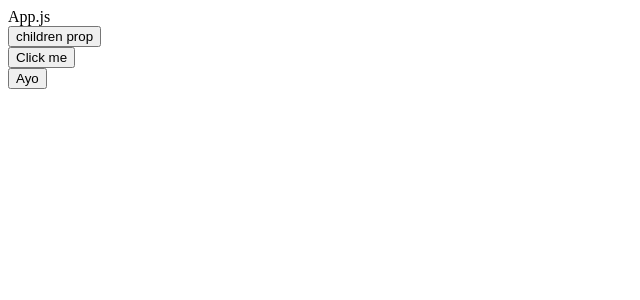
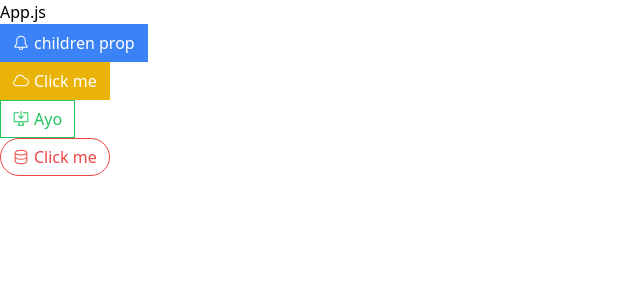
Before and after one commit to Modern-React-Redux-Sellers/React-Nav-Reusable-Components, a React (Create React App) app: page / in a window 1280 px wide. Shown: the top 300 px of the page, without its empty margins (0-640 px from the left). Built offline with nearby package versions, Linux system fonts and the light colour scheme.

Commit message:
completed button component, covered use of ...rest object

```diff
--- /dev/null
+++ b/postcss.config.js
@@ -0,0 +1,6 @@
+module.exports = {
+  plugins: {
+    tailwindcss: {},
+    autoprefixer: {},
+  },
+}
--- a/src/App.js
+++ b/src/App.js
@@ -1,17 +1,25 @@
 import Button from "./components/Button";
+import {GoBell, GoCloud, GoDesktopDownload, GoDatabase} from "react-icons/go";
 
 const App = () => {
+
     return (
         <div>
             App.js
             <div>
-                <Button>children prop</Button>
+                <Button primary >
+                    <GoBell />
+                    children prop
+                </Button>
             </div>
             <div>
-                <Button>Click me</Button>
+                <Button warning ><GoCloud/>Click me</Button>
             </div>
             <div>
-                <Button>Ayo</Button>
+                <Button success outline ><GoDesktopDownload/>Ayo</Button>
+            </div>
+            <div>
+                <Button danger rounded outline><GoDatabase/>Click me</Button>
             </div>
         </div>
     )
--- a/src/components/Button.js
+++ b/src/components/Button.js
@@ -1,4 +1,5 @@
-import PropTypes from 'prop-types';
+import className from "classnames";
+import { twMerge } from "tailwind-merge";
 
 const Button = ({children,
                 primary,
@@ -7,9 +8,27 @@
                 warning,
                 danger,
                 outline,
-                rounded}) => {
+                rounded,
+                ...rest}) => { //...rest passes any remaining props in a bundle
+
+    const classes = twMerge(className(rest.className,'flex items-center px-3 py-1.5 border'
+        ,{
+            'border-blue-500 bg-blue-500 text-white':primary,
+            'border-gray-900 bg-gray-500 text-white':secondary,
+            'border-green-500 bg-green-500 text-white':success,
+            'border-yellow-500 bg-yellow-500 text-white':warning,
+            'border-red-500 bg-red-500 text-white':danger,
+            'rounded-full':rounded,
+            'bg-white':outline,
+            'text-blue-500': outline && primary,
+            'text-gray-500': outline && secondary,
+            'text-green-500': outline && success,
+            'text-yellow-500': outline && warning,
+            'text-red-500': outline && danger,
+        })
+    );
     return (
-        <button>{children}</button>
+        <button {...rest} className={classes}>{children}</button>
     )
 }
 
--- /dev/null
+++ b/src/index.css
@@ -0,0 +1,7 @@
+@tailwind base;
+@tailwind components;
+@tailwind utilities;
+
+button > svg{
+    margin-right: 5px;
+}
--- a/src/index.js
+++ b/src/index.js
@@ -1,6 +1,7 @@
 import React from "react";
 import ReactDOM from "react-dom/client";
 import App from "./App";
+import './index.css';
 
 const rootElement = document.getElementById('root');
 const root = ReactDOM.createRoot(rootElement);
--- /dev/null
+++ b/tailwind.config.js
@@ -0,0 +1,8 @@
+/** @type {import('tailwindcss').Config} */
+module.exports = {
+  content: ['./src/**/*.{js,jsx,ts,tsx}'],
+  theme: {
+    extend: {},
+  },
+  plugins: [],
+}
```
Also changed, not shown: package.json (+8 -0 lines), 1 other file (tests, documents, lock files or other folders).
